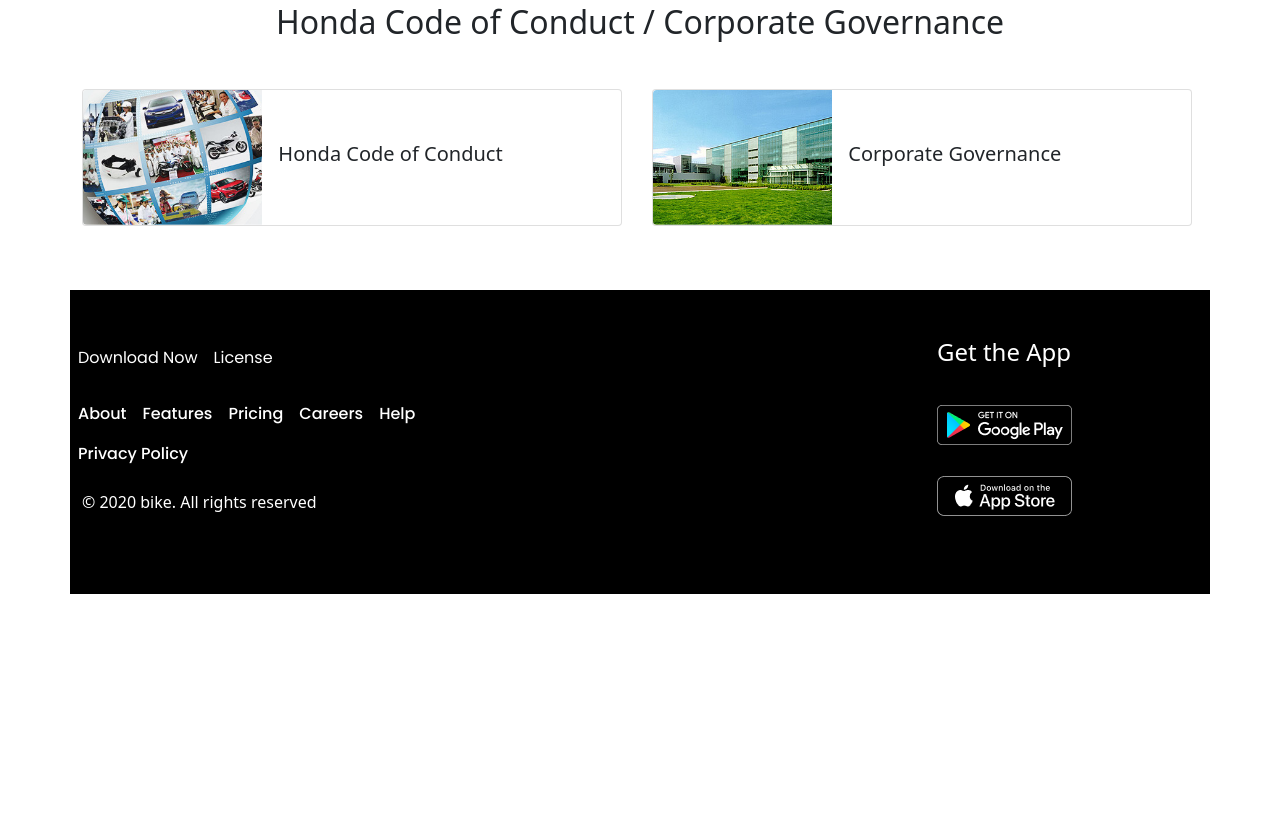
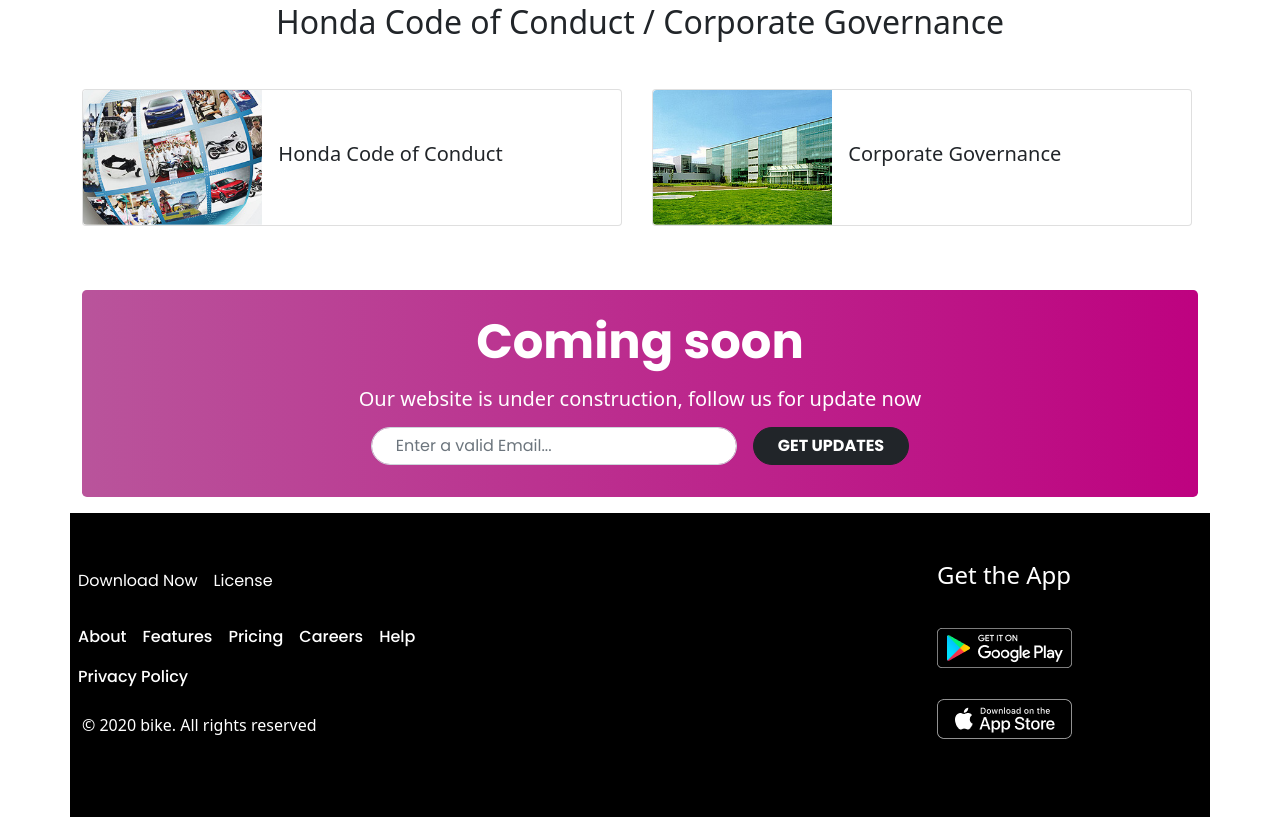
Before and after one commit to iazadur/honda-cbr-bootstrap, a plain HTML site: page index.html in a window 1280 px wide. Shown: the part 3279-4096 px from the top of the page. Before the commit the page ends 3873 px from the top, so only its background shows below. Drawn offline with nearby package versions, Linux system fonts and the light colour scheme.

Commit message:
all complete

```diff
--- a/index.html
+++ b/index.html
@@ -384,6 +384,22 @@
                 </div>
               </div>
         </section>
+        <!-- Get Updates Section  -->
+
+        <section class="py-3 mb-3 rounded-3" style="background-image: linear-gradient(to right, rgb(185, 84, 155) , rgb(190, 2, 128));">
+            <h2 class="text-center fs-0 fw-bold fst-normal lh-xl ff-poppins text-white">Coming soon</h2>
+        <p class="text-white fs-5 text-center lh-sm">Our website is under construction, follow us for update now</p>
+            <div class="d-flex justify-content-center align-items-center">
+                <form class="row g-3">
+                    <div class="col-auto">
+                      <input type="Email" class="form-control rounded-pill px-4   ff-poppins mb-3" id="inputPassword2" placeholder="Enter a valid Email...">
+                    </div>
+                    <div class="col-auto">
+                      <button type="submit" class="btn rounded-pill px-4 btn-dark fw-bold ff-poppins mb-3">GET UPDATES</button>
+                    </div>
+                  </form>
+            </div>
+        </section>
     </main>
 <!-- Footer section -->
     <footer class="container" style="background-color: black;">
```
